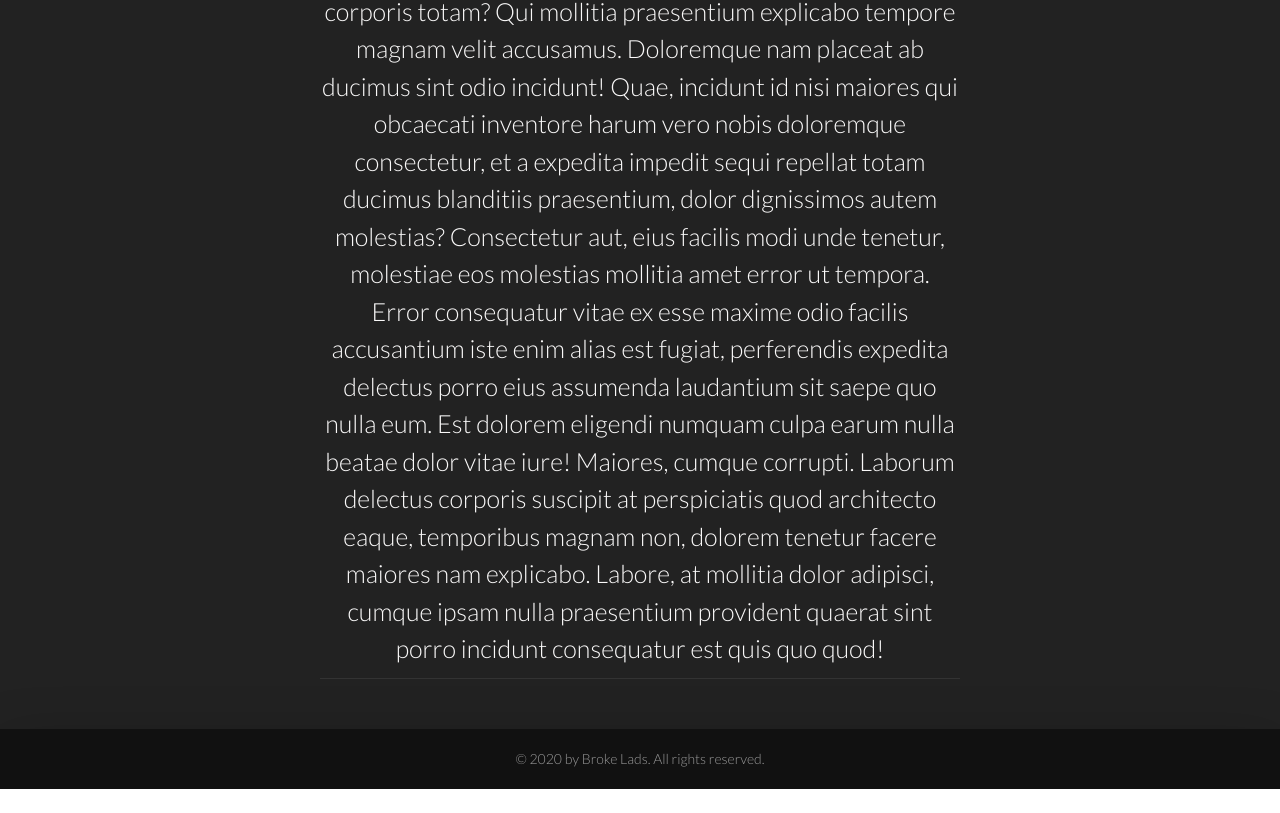
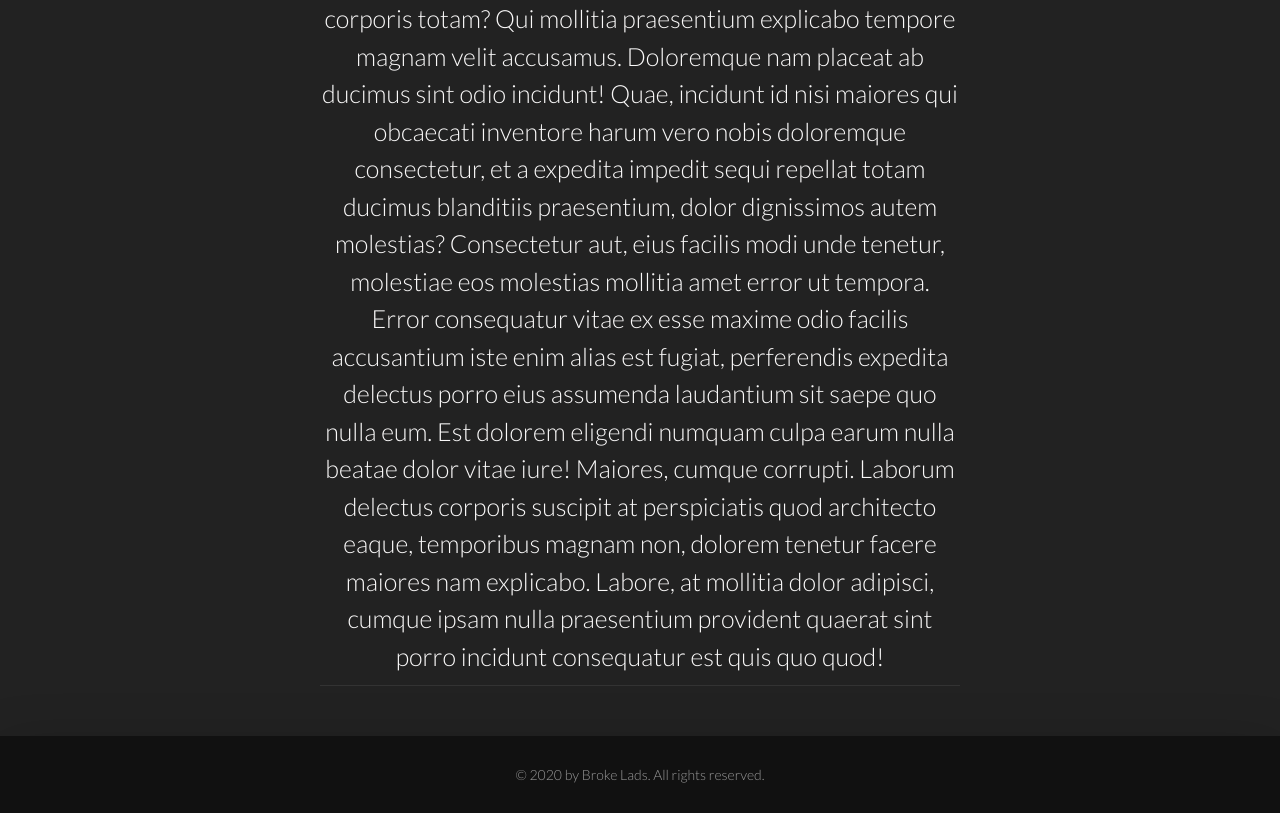
Before and after one commit to thnlsn/broke-lads, a React (Create React App) app: page / in a window 1280 px wide. Shown: the part 858-1671 px from the top of the page. Before the commit the page ends 1647 px from the top, so only its background shows below. Built offline with nearby package versions, Linux system fonts and the light colour scheme; the HTML template or start-up script is replaced by a standard one; a web font is replaced by a local one.

Commit message:
minor adjustments to the footer spacing as well as the lined paragraph modifier

```diff
--- a/src/css/style.css
+++ b/src/css/style.css
@@ -88,7 +88,8 @@ body {
     border-top: var(--line);
     border-bottom: var(--line);
     padding-top: 1rem;
-    padding-bottom: 1rem; }
+    padding-bottom: 1rem;
+    margin-top: 0.75rem; }
 
 .header {
   height: var(--header-height);
@@ -106,7 +107,7 @@ body {
   background-color: var(--color-black);
   color: var(--color-grey-dark-4);
   font-size: 1.4rem;
-  height: 6rem;
+  padding: 3rem 0;
   box-shadow: var(--shadow-dark);
   display: flex;
   justify-content: center;
--- a/src/sass/_components.scss
+++ b/src/sass/_components.scss
@@ -59,6 +59,7 @@
   }
 }
 
+// TITLE
 .title {
   &__logo-box {
     // It is based on .header fixed position
--- a/src/sass/_layout.scss
+++ b/src/sass/_layout.scss
@@ -23,7 +23,8 @@
   background-color: var(--color-black);
   color: var(--color-grey-dark-4);
   font-size: 1.4rem;
-  height: 6rem;
+
+  padding: 3rem 0;
   box-shadow: var(--shadow-dark); // ------------------------ Testing
 
   display: flex;
--- a/src/sass/_typography.scss
+++ b/src/sass/_typography.scss
@@ -44,5 +44,6 @@
     border-bottom: var(--line);
     padding-top: 1rem;
     padding-bottom: 1rem;
+    margin-top: 0.75rem;
   }
 }
```
